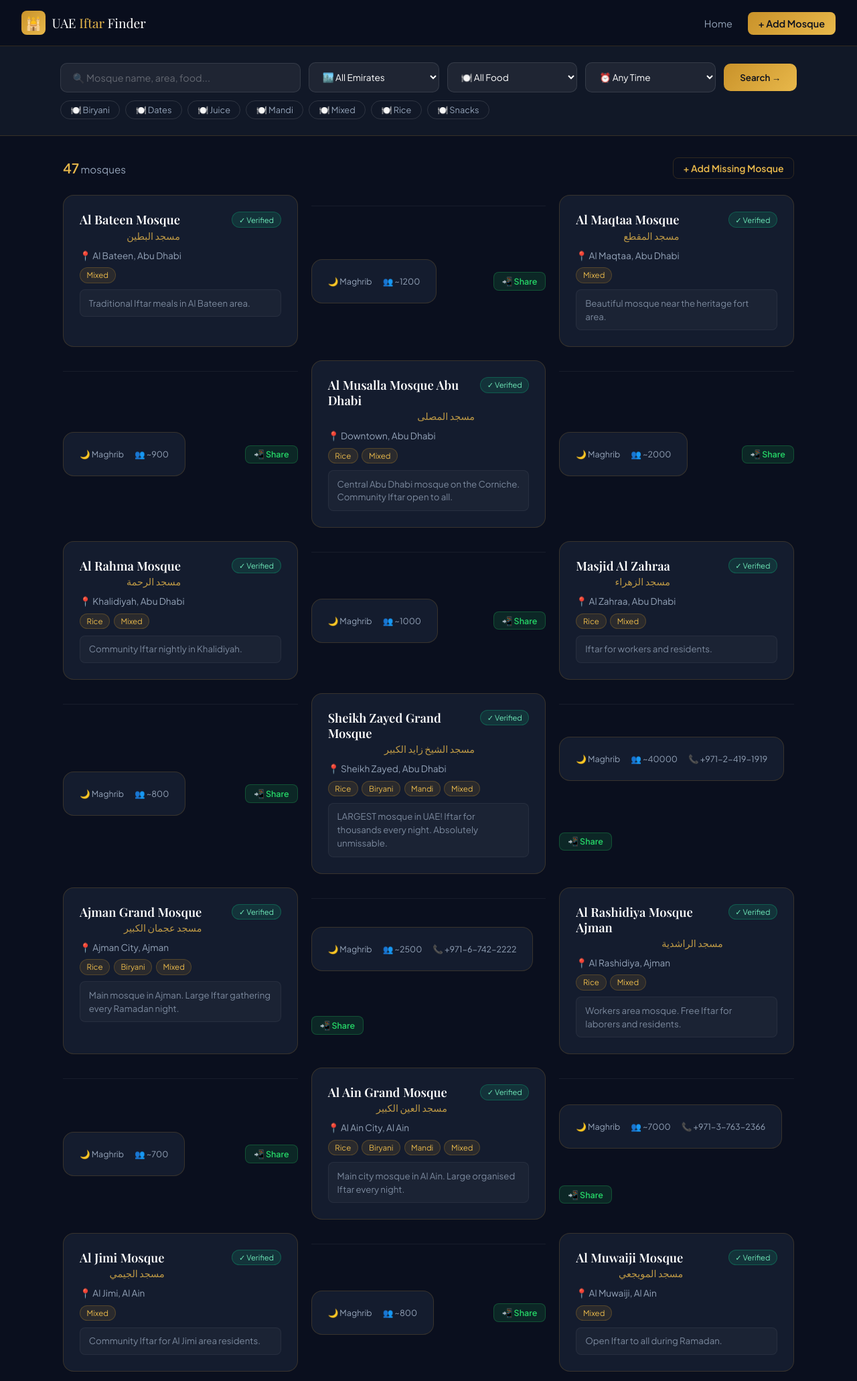
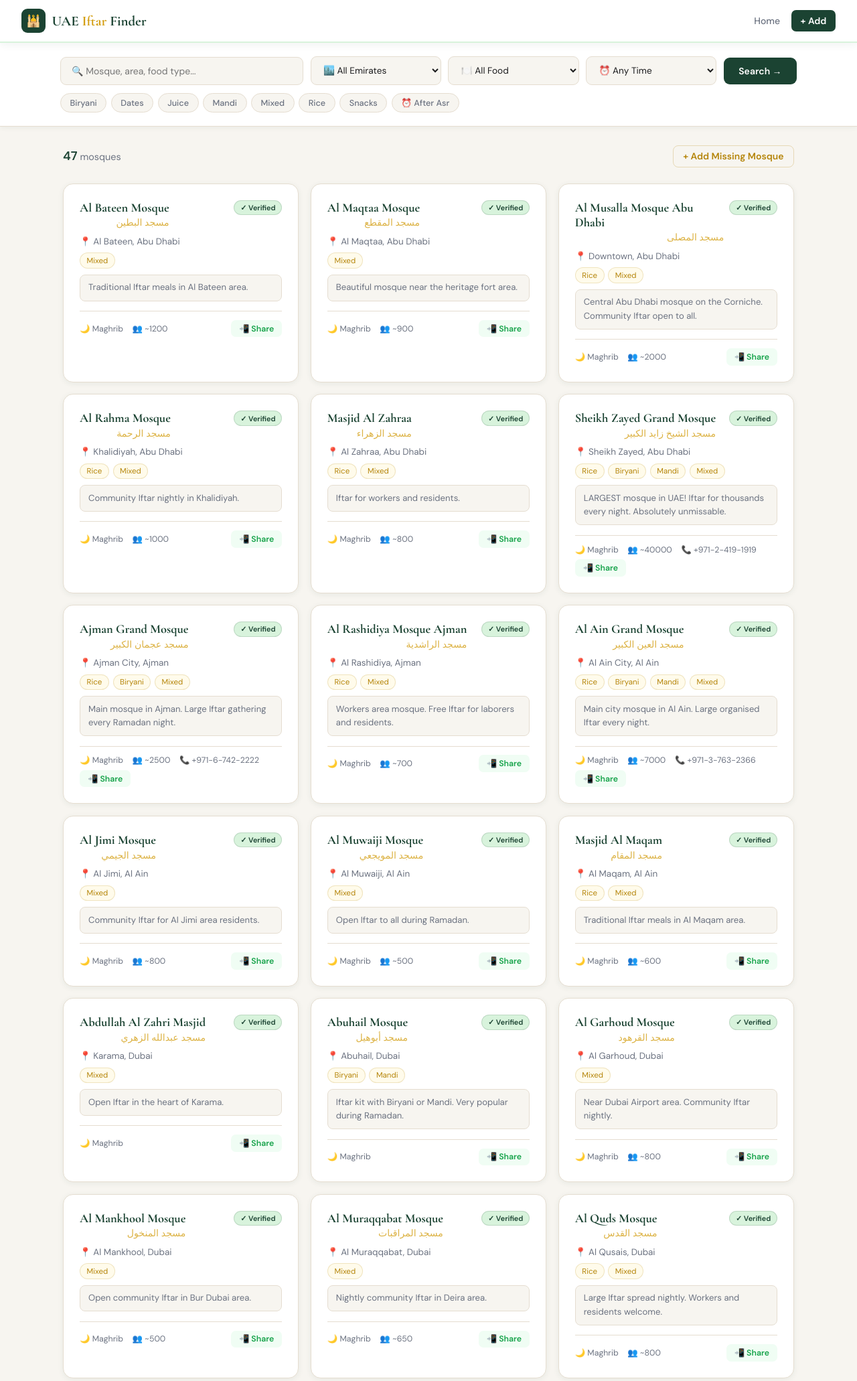
Before and after one commit to gsmcybersec/Dubai-iftar-finder, a Flask app: page /search in a window 1280 px wide. Shown: the top 2062 px of the page at 67% size. Run offline with Flask 3, Linux system fonts and the light colour scheme; data comes from the database, SQL or seed files in the repository; data that the repository does not hold is empty.

Commit message:
Update search.html

```diff
--- a/templates/search.html
+++ b/templates/search.html
@@ -4,220 +4,191 @@
 <meta charset="UTF-8">
 <meta name="viewport" content="width=device-width, initial-scale=1.0">
 <title>Search Mosques — UAE Iftar Finder</title>
-<link href="https://fonts.googleapis.com/css2?family=Playfair+Display:wght@400;600;700&family=Plus+Jakarta+Sans:wght@300;400;500;600&display=swap" rel="stylesheet">
+<link href="https://fonts.googleapis.com/css2?family=Cormorant+Garamond:wght@600;700&family=DM+Sans:wght@300;400;500;600&display=swap" rel="stylesheet">
 <style>
-:root{--navy:#0a0f1e;--navy2:#111827;--navy3:#1e2a3a;--gold:#c9922a;--gold2:#e8b84b;--gold3:#fde68a;--cream:#fdf8f0;--white:#fff;--muted:#94a3b8;--border:rgba(201,146,42,0.2);--card-bg:#141c2e}
+:root{--g:#1B4332;--g2:#2D6A4F;--g3:#40916C;--gl:#D8F3DC;--gp:#F0FAF4;--gd:#D4A017;--gd2:#B5850A;--gdp:#FFFBEB;--w:#fff;--bg:#F7F5F0;--tx:#1C1C1E;--mu:#6B7280;--br:#E5DDD0;--sh:rgba(27,67,50,0.07)}
 *{margin:0;padding:0;box-sizing:border-box}
-body{font-family:'Plus Jakarta Sans',sans-serif;background:var(--navy);color:var(--white);min-height:100vh}
-nav{position:sticky;top:0;z-index:100;background:rgba(10,15,30,0.95);backdrop-filter:blur(12px);border-bottom:1px solid var(--border);padding:1rem 2rem;display:flex;justify-content:space-between;align-items:center}
+body{font-family:'DM Sans',sans-serif;background:var(--bg);color:var(--tx)}
+nav{background:var(--w);border-bottom:2px solid var(--gl);padding:0 2rem;display:flex;justify-content:space-between;align-items:center;height:64px;position:sticky;top:0;z-index:100;box-shadow:0 2px 12px var(--sh)}
 .logo{display:flex;align-items:center;gap:.6rem;text-decoration:none}
-.logo-icon{width:36px;height:36px;background:linear-gradient(135deg,var(--gold),var(--gold2));border-radius:8px;display:flex;align-items:center;justify-content:center;font-size:1.2rem}
-.logo-text{font-family:'Playfair Display',serif;font-size:1.2rem;color:var(--white)}
-.logo-text span{color:var(--gold2)}
-.nav-links a{color:var(--muted);text-decoration:none;padding:.5rem 1rem;border-radius:8px;font-size:.9rem;transition:all .2s;margin-left:.25rem}
-.nav-links a:hover{color:var(--white);background:rgba(255,255,255,.05)}
-.nav-btn{background:linear-gradient(135deg,var(--gold),var(--gold2));color:var(--navy)!important;font-weight:600}
+.li{width:36px;height:36px;background:var(--g);border-radius:9px;display:flex;align-items:center;justify-content:center;font-size:1.1rem}
+.lt{font-family:'Cormorant Garamond',serif;font-size:1.3rem;font-weight:700;color:var(--g)}
+.lt span{color:var(--gd)}
+.nr{display:flex;align-items:center;gap:.2rem}
+.nr a{color:var(--mu);text-decoration:none;padding:.45rem .85rem;border-radius:7px;font-size:.875rem;font-weight:500;transition:all .2s}
+.nr a:hover{color:var(--g);background:var(--gp)}
+.na{background:var(--g)!important;color:#fff!important;font-weight:600!important}
+.na:hover{background:var(--g2)!important;color:#fff!important}
 
-/* FILTER BAR */
-.filter-bar{background:var(--navy2);border-bottom:1px solid var(--border);padding:1.5rem 2rem}
-.filter-form{max-width:1100px;margin:0 auto;display:flex;gap:.75rem;flex-wrap:wrap;align-items:center}
-.filter-input{flex:2;min-width:180px;background:rgba(255,255,255,.06);border:1px solid rgba(255,255,255,.1);border-radius:10px;padding:.75rem 1.1rem;color:var(--white);font-size:.9rem;font-family:'Plus Jakarta Sans',sans-serif;outline:none;transition:border .2s}
-.filter-input::placeholder{color:rgba(255,255,255,.3)}
-.filter-input:focus{border-color:var(--gold)}
-.filter-select{flex:1;min-width:130px;background:rgba(255,255,255,.06);border:1px solid rgba(255,255,255,.1);border-radius:10px;padding:.75rem 1rem;color:var(--white);font-size:.85rem;font-family:'Plus Jakarta Sans',sans-serif;outline:none;cursor:pointer}
-.filter-select option{background:var(--navy2);color:var(--white)}
-.btn-search{padding:.75rem 1.5rem;background:linear-gradient(135deg,var(--gold),var(--gold2));color:var(--navy);border:none;border-radius:10px;font-weight:700;cursor:pointer;font-family:'Plus Jakarta Sans',sans-serif;white-space:nowrap}
-.btn-clear{padding:.75rem 1rem;background:rgba(255,255,255,.06);color:var(--muted);border:1px solid rgba(255,255,255,.1);border-radius:10px;font-size:.85rem;cursor:pointer;text-decoration:none}
+.fb{background:var(--w);border-bottom:1px solid var(--br);padding:1.25rem 2rem;box-shadow:0 1px 8px var(--sh)}
+.ff{max-width:1100px;margin:0 auto;display:flex;gap:.65rem;flex-wrap:wrap;align-items:center}
+.fi{flex:2;min-width:180px;background:var(--bg);border:1.5px solid var(--br);border-radius:9px;padding:.7rem 1rem;color:var(--tx);font-size:.875rem;font-family:'DM Sans',sans-serif;outline:none;transition:border .2s}
+.fi:focus{border-color:var(--g)}
+.fs{flex:1;min-width:130px;background:var(--bg);border:1.5px solid var(--br);border-radius:9px;padding:.7rem .9rem;color:var(--tx);font-size:.85rem;font-family:'DM Sans',sans-serif;outline:none;cursor:pointer}
+.fs:focus{border-color:var(--g)}
+.bs{padding:.7rem 1.4rem;background:var(--g);color:#fff;border:none;border-radius:9px;font-size:.875rem;font-weight:600;cursor:pointer;font-family:'DM Sans',sans-serif;white-space:nowrap;transition:all .2s}
+.bs:hover{background:var(--g2)}
+.bc{padding:.7rem 1rem;background:transparent;color:var(--mu);border:1.5px solid var(--br);border-radius:9px;font-size:.82rem;cursor:pointer;text-decoration:none;font-family:'DM Sans',sans-serif}
+.bc:hover{border-color:var(--g);color:var(--g)}
 
-/* FOOD CHIPS */
-.chips-wrap{max-width:1100px;margin:.75rem auto 0;display:flex;gap:.5rem;flex-wrap:wrap}
-.chip{padding:.3rem .9rem;border-radius:999px;font-size:.8rem;cursor:pointer;text-decoration:none;border:1px solid rgba(255,255,255,.12);color:var(--muted);transition:all .15s;display:inline-flex;align-items:center;gap:.3rem}
-.chip:hover,.chip.active{background:linear-gradient(135deg,var(--gold),var(--gold2));color:var(--navy);border-color:var(--gold);font-weight:600}
+.chips{max-width:1100px;margin:.75rem auto 0;display:flex;gap:.4rem;flex-wrap:wrap}
+.chip{display:inline-flex;align-items:center;gap:.25rem;background:var(--bg);border:1.5px solid var(--br);color:var(--mu);padding:.3rem .85rem;border-radius:999px;font-size:.79rem;font-weight:500;text-decoration:none;transition:all .2s}
+.chip:hover,.chip.on{border-color:var(--g);color:var(--g);background:var(--gp)}
+.chip.on{font-weight:600}
 
-/* MAIN */
-main{max-width:1140px;margin:0 auto;padding:2rem 1.5rem}
-.results-header{display:flex;justify-content:space-between;align-items:center;margin-bottom:1.5rem;flex-wrap:wrap;gap:.75rem}
-.results-count{font-size:.95rem;color:var(--muted)}
-.results-count strong{color:var(--gold2);font-size:1.25rem}
-.add-link{color:var(--gold2);font-weight:600;font-size:.875rem;text-decoration:none;padding:.4rem .9rem;border:1px solid var(--border);border-radius:8px;transition:all .2s}
-.add-link:hover{background:rgba(201,146,42,0.1)}
+main{max-width:1140px;margin:0 auto;padding:1.75rem 1.5rem}
+.rh{display:flex;justify-content:space-between;align-items:center;margin-bottom:1.5rem;flex-wrap:wrap;gap:.75rem}
+.rc{font-size:.9rem;color:var(--mu)}
+.rc strong{color:var(--g);font-size:1.15rem}
+.al{color:var(--gd2);font-weight:600;font-size:.875rem;text-decoration:none;padding:.4rem .9rem;border:1.5px solid rgba(181,133,10,.25);border-radius:8px;transition:all .2s}
+.al:hover{background:var(--gdp)}
 
-/* GRID */
-.grid{display:grid;grid-template-columns:repeat(auto-fill,minmax(320px,1fr));gap:1.25rem}
-.mosque-card{background:var(--card-bg);border:1px solid var(--border);border-radius:16px;padding:1.5rem;transition:all .25s;text-decoration:none;color:inherit;display:block;position:relative;overflow:hidden}
-.mosque-card::before{content:'';position:absolute;top:0;left:0;right:0;height:2px;background:linear-gradient(90deg,var(--gold),var(--gold2));opacity:0;transition:opacity .25s}
-.mosque-card:hover{transform:translateY(-3px);box-shadow:0 12px 40px rgba(0,0,0,.5);border-color:rgba(201,146,42,0.4)}
-.mosque-card:hover::before{opacity:1}
-.card-top{display:flex;justify-content:space-between;align-items:flex-start;margin-bottom:.75rem;gap:.5rem}
-.mosque-name{font-family:'Playfair Display',serif;font-size:1.15rem;color:var(--white);font-weight:600;line-height:1.25}
-.mosque-arabic{font-size:.9rem;color:var(--gold2);direction:rtl;margin-top:.2rem;opacity:.8}
-.verified-badge{background:rgba(16,185,129,.15);color:#6ee7b7;border:1px solid rgba(16,185,129,.3);font-size:.7rem;padding:.2rem .6rem;border-radius:999px;white-space:nowrap;flex-shrink:0}
-.mosque-area{display:flex;align-items:center;gap:.4rem;color:var(--muted);font-size:.85rem;margin-bottom:.6rem}
-.food-tags{display:flex;gap:.35rem;flex-wrap:wrap;margin:.5rem 0}
-.food-tag{background:rgba(201,146,42,0.12);color:var(--gold2);font-size:.72rem;padding:.2rem .6rem;border-radius:999px;border:1px solid rgba(201,146,42,.25)}
-.mosque-notes{font-size:.83rem;color:rgba(148,163,184,.8);background:rgba(255,255,255,.03);padding:.6rem .8rem;border-radius:8px;border:1px solid rgba(255,255,255,.05);margin-top:.6rem;line-height:1.5}
-.mosque-footer{margin-top:1rem;padding-top:.85rem;border-top:1px solid rgba(255,255,255,.06);display:flex;justify-content:space-between;align-items:center;flex-wrap:wrap;gap:.5rem}
-.mosque-metas{display:flex;gap:1rem;flex-wrap:wrap}
-.mosque-meta{font-size:.78rem;color:var(--muted);display:flex;align-items:center;gap:.3rem}
-.whatsapp-btn{display:inline-flex;align-items:center;gap:.3rem;background:rgba(37,211,102,.12);color:#25d366;border:1px solid rgba(37,211,102,.25);padding:.3rem .75rem;border-radius:8px;font-size:.78rem;font-weight:600;text-decoration:none;transition:all .2s}
-.whatsapp-btn:hover{background:rgba(37,211,102,.22)}
+.grid{display:grid;grid-template-columns:repeat(auto-fill,minmax(310px,1fr));gap:1.1rem}
+.mc{background:var(--w);border:1.5px solid var(--br);border-radius:15px;padding:1.5rem;transition:all .22s;text-decoration:none;color:inherit;display:block;box-shadow:0 2px 8px var(--sh);position:relative;overflow:hidden}
+.mc::before{content:'';position:absolute;top:0;left:0;right:0;height:2.5px;background:linear-gradient(90deg,var(--g),var(--g3));opacity:0;transition:opacity .22s}
+.mc:hover{transform:translateY(-2px);box-shadow:0 10px 28px var(--sh);border-color:var(--g3)}
+.mc:hover::before{opacity:1}
+.ct{display:flex;justify-content:space-between;align-items:flex-start;margin-bottom:.65rem;gap:.5rem}
+.mn{font-family:'Cormorant Garamond',serif;font-size:1.15rem;font-weight:700;color:var(--g);line-height:1.2}
+.ma{font-size:.88rem;color:var(--gd);direction:rtl;margin-top:.15rem;opacity:.8}
+.vb{background:var(--gl);color:var(--g);border:1px solid rgba(27,67,50,.15);font-size:.68rem;padding:.2rem .55rem;border-radius:999px;white-space:nowrap;flex-shrink:0;font-weight:600}
+.mloc{display:flex;align-items:center;gap:.35rem;color:var(--mu);font-size:.84rem;margin-bottom:.55rem}
+.ftags{display:flex;gap:.35rem;flex-wrap:wrap;margin:.45rem 0}
+.ft{background:var(--gdp);color:var(--gd2);font-size:.72rem;padding:.2rem .6rem;border-radius:999px;border:1px solid rgba(181,133,10,.2)}
+.mnotes{font-size:.82rem;color:var(--mu);background:var(--bg);padding:.55rem .75rem;border-radius:8px;margin-top:.55rem;line-height:1.55;border:1px solid var(--br)}
+.mfoot{margin-top:.9rem;padding-top:.8rem;border-top:1px solid var(--br);display:flex;justify-content:space-between;align-items:center;flex-wrap:wrap;gap:.4rem}
+.metas{display:flex;gap:.85rem;flex-wrap:wrap}
+.meta{font-size:.77rem;color:var(--mu);display:flex;align-items:center;gap:.25rem}
+.wabtn{display:inline-flex;align-items:center;gap:.3rem;background:#f0fdf4;color:#16a34a;border:1px solid #bbf7d0;padding:.3rem .75rem;border-radius:7px;font-size:.77rem;font-weight:600;cursor:pointer;transition:all .2s;border:none;font-family:'DM Sans',sans-serif}
+.wabtn:hover{background:#dcfce7}
 
-/* EMPTY */
-.empty-state{text-align:center;padding:5rem 2rem;color:var(--muted)}
-.empty-icon{font-size:4rem;margin-bottom:1rem}
-.empty-state h3{font-size:1.3rem;color:var(--white);margin-bottom:.5rem}
-.empty-state a{color:var(--gold2);text-decoration:none;font-weight:600}
+.empty{text-align:center;padding:5rem 2rem;color:var(--mu)}
+.empty .ei{font-size:3.5rem;margin-bottom:1rem}
+.empty h3{font-size:1.2rem;color:var(--g);margin-bottom:.5rem}
+.empty a{color:var(--gd2);font-weight:600;text-decoration:none}
 
-/* ADD CTA */
-.add-cta{background:var(--card-bg);border:1px solid var(--border);border-radius:16px;padding:2.5rem;text-align:center;margin-top:3rem}
-.add-cta h3{font-family:'Playfair Display',serif;font-size:1.5rem;margin-bottom:.5rem}
-.add-cta p{color:var(--muted);font-size:.9rem;margin-bottom:1.5rem}
-.btn-add{display:inline-block;padding:.8rem 2rem;background:linear-gradient(135deg,var(--gold),var(--gold2));color:var(--navy);border-radius:10px;font-weight:700;text-decoration:none}
+.addcta{background:var(--g);border-radius:16px;padding:2.5rem;text-align:center;margin-top:2.5rem}
+.addcta h3{font-family:'Cormorant Garamond',serif;font-size:1.5rem;color:#fff;margin-bottom:.5rem}
+.addcta p{color:rgba(255,255,255,.6);font-size:.9rem;margin-bottom:1.25rem}
+.addcta a{display:inline-block;padding:.75rem 2rem;background:var(--gd);color:var(--g);border-radius:9px;font-weight:700;text-decoration:none;font-size:.9rem}
 
-footer{background:var(--navy2);border-top:1px solid var(--border);padding:1.5rem;text-align:center}
-.footer-inner{max-width:800px;margin:0 auto}
-.footer-name{font-family:'Playfair Display',serif;color:var(--gold2);font-size:1rem;margin-bottom:.4rem}
-.footer-links{display:flex;justify-content:center;gap:1.5rem;flex-wrap:wrap;margin-bottom:.5rem}
-.footer-links a{color:var(--muted);text-decoration:none;font-size:.85rem}
-.footer-links a:hover{color:var(--gold2)}
-.footer-copy{font-size:.78rem;color:rgba(148,163,184,.4)}
+footer{background:var(--g);padding:2rem;margin-top:2rem;text-align:center}
+.fn{font-family:'Cormorant Garamond',serif;color:#fde68a;font-size:1.1rem;margin-bottom:.4rem}
+.fl{display:flex;justify-content:center;gap:1.5rem;flex-wrap:wrap;margin-bottom:.4rem}
+.fl a{color:rgba(255,255,255,.5);text-decoration:none;font-size:.85rem}
+.fl a:hover{color:#fde68a}
+.fco{font-size:.77rem;color:rgba(255,255,255,.3)}
 
 @media(max-width:640px){
-  nav{padding:.75rem 1rem}
-  .nav-links a:not(.nav-btn){display:none}
-  .filter-bar{padding:1rem}
-  .filter-input,.filter-select,.btn-search{width:100%}
-  main{padding:1.5rem 1rem}
+  nav{padding:0 1rem}
+  .nr a:not(.na){display:none}
+  .fb{padding:1rem}
+  .fi,.fs,.bs{width:100%;min-width:unset}
+  main{padding:1.25rem 1rem}
   .grid{grid-template-columns:1fr}
 }
 </style>
 </head>
 <body>
-
 <nav>
-  <a href="/" class="logo">
-    <div class="logo-icon">🕌</div>
-    <span class="logo-text">UAE <span>Iftar</span> Finder</span>
-  </a>
-  <div class="nav-links">
+  <a href="/" class="logo"><div class="li">🕌</div><span class="lt">UAE <span>Iftar</span> Finder</span></a>
+  <div class="nr">
     <a href="/">Home</a>
-    <a href="/add" class="nav-btn">+ Add Mosque</a>
+    <a href="/add" class="na">+ Add</a>
   </div>
 </nav>
 
-<div class="filter-bar">
-  <form action="/search" method="get" class="filter-form">
-    <input class="filter-input" type="text" name="q" placeholder="🔍 Mosque name, area, food..." value="{{ query }}">
-    <select class="filter-select" name="city">
+<div class="fb">
+  <form action="/search" method="get" class="ff">
+    <input class="fi" type="text" name="q" placeholder="🔍 Mosque, area, food type..." value="{{ query }}">
+    <select class="fs" name="city">
       <option value="">🏙️ All Emirates</option>
-      {% for c in cities %}
-      <option value="{{ c.city }}" {% if c.city==city %}selected{% endif %}>{{ c.city }}</option>
-      {% endfor %}
+      {% for c in cities %}<option value="{{ c.city }}" {% if c.city==city %}selected{% endif %}>{{ c.city }}</option>{% endfor %}
     </select>
-    <select class="filter-select" name="food">
+    <select class="fs" name="food">
       <option value="">🍽️ All Food</option>
-      {% for ft in food_types %}
-      <option value="{{ ft }}" {% if ft==food %}selected{% endif %}>{{ ft }}</option>
-      {% endfor %}
+      {% for ft in food_types %}<option value="{{ ft }}" {% if ft==food %}selected{% endif %}>{{ ft }}</option>{% endfor %}
     </select>
-    <select class="filter-select" name="iftar_time">
+    <select class="fs" name="iftar_time">
       <option value="">⏰ Any Time</option>
       <option value="Maghrib" {% if iftar_time=='Maghrib' %}selected{% endif %}>Maghrib</option>
       <option value="After Asr" {% if iftar_time=='After Asr' %}selected{% endif %}>After Asr (Early)</option>
-      <option value="After Maghrib" {% if iftar_time=='After Maghrib' %}selected{% endif %}>After Maghrib</option>
     </select>
-    <button type="submit" class="btn-search">Search →</button>
-    {% if query or city or food or iftar_time %}
-    <a href="/search" class="btn-clear">✕ Clear</a>
-    {% endif %}
+    <button type="submit" class="bs">Search →</button>
+    {% if query or city or food or iftar_time %}<a href="/search" class="bc">✕ Clear</a>{% endif %}
   </form>
-  <div class="chips-wrap">
+  <div class="chips">
     {% for ft in food_types %}
-    <a href="/search?food={{ ft }}{% if city %}&city={{ city }}{% endif %}"
-       class="chip {% if food==ft %}active{% endif %}">🍽️ {{ ft }}</a>
+    <a href="/search?food={{ ft }}{% if city %}&city={{ city }}{% endif %}" class="chip {% if food==ft %}on{% endif %}">{{ ft }}</a>
     {% endfor %}
+    <a href="/search?iftar_time=After+Asr" class="chip {% if iftar_time=='After Asr' %}on{% endif %}">⏰ After Asr</a>
   </div>
 </div>
 
 <main>
-  <div class="results-header">
-    <div class="results-count">
+  <div class="rh">
+    <div class="rc">
       <strong>{{ mosques|length }}</strong> mosque{% if mosques|length!=1 %}s{% endif %}
       {% if city %} in <em>{{ city }}</em>{% endif %}
       {% if food %} · <em>{{ food }}</em>{% endif %}
       {% if query %} · "<em>{{ query }}</em>"{% endif %}
     </div>
-    <a href="/add" class="add-link">+ Add Missing Mosque</a>
+    <a href="/add" class="al">+ Add Missing Mosque</a>
   </div>
 
   {% if mosques %}
   <div class="grid">
     {% for m in mosques %}
-    <a href="/mosque/{{ m.id }}" class="mosque-card">
-      <div class="card-top">
+    <a href="/mosque/{{ m.id }}" class="mc">
+      <div class="ct">
         <div>
-          <div class="mosque-name">{{ m.name }}</div>
-          {% if m.arabic_name %}<div class="mosque-arabic">{{ m.arabic_name }}</div>{% endif %}
+          <div class="mn">{{ m.name }}</div>
+          {% if m.arabic_name %}<div class="ma">{{ m.arabic_name }}</div>{% endif %}
         </div>
-        {% if m.verified %}<span class="verified-badge">✓ Verified</span>{% endif %}
+        {% if m.verified %}<span class="vb">✓ Verified</span>{% endif %}
       </div>
-      <div class="mosque-area">📍 {{ m.area }}, {{ m.city }}</div>
+      <div class="mloc">📍 {{ m.area }}, {{ m.city }}</div>
       {% if m.food_type %}
-      <div class="food-tags">
-        {% for ft in m.food_type.split(',') %}
-        <span class="food-tag">{{ ft.strip() }}</span>
-        {% endfor %}
-      </div>
+      <div class="ftags">{% for ft in m.food_type.split(',') %}<span class="ft">{{ ft.strip() }}</span>{% endfor %}</div>
       {% endif %}
-      {% if m.notes %}
-      <div class="mosque-notes">{{ m.notes[:130] }}{% if m.notes|length>130 %}…{% endif %}</div>
-      {% endif %}
-      <div class="mosque-footer">
-        <div class="mosque-metas">
-          <span class="mosque-meta">🌙 {{ m.iftar_time or 'Maghrib' }}</span>
-          {% if m.capacity %}<span class="mosque-meta">👥 ~{{ m.capacity }}</span>{% endif %}
-          {% if m.contact %}<span class="mosque-meta">📞 {{ m.contact }}</span>{% endif %}
+      {% if m.notes %}<div class="mnotes">{{ m.notes[:120] }}{% if m.notes|length>120 %}…{% endif %}</div>{% endif %}
+      <div class="mfoot">
+        <div class="metas">
+          <span class="meta">🌙 {{ m.iftar_time or 'Maghrib' }}</span>
+          {% if m.capacity %}<span class="meta">👥 ~{{ m.capacity }}</span>{% endif %}
+          {% if m.contact %}<span class="meta">📞 {{ m.contact }}</span>{% endif %}
         </div>
-        <a class="whatsapp-btn" onclick="event.preventDefault();shareWhatsApp('{{ m.name }}','{{ m.city }}','{{ m.area }}')">
-          📲 Share
-        </a>
+        <button class="wabtn" onclick="event.preventDefault();wa('{{ m.name }}','{{ m.city }}','{{ m.area }}')">📲 Share</button>
       </div>
     </a>
     {% endfor %}
   </div>
   {% else %}
-  <div class="empty-state">
-    <div class="empty-icon">🕌</div>
+  <div class="empty">
+    <div class="ei">🕌</div>
     <h3>No mosques found</h3>
-    <p style="margin-top:.5rem">Try a different search or <a href="/add">add this mosque</a> to help others!</p>
+    <p style="margin-top:.5rem">Try a different search or <a href="/add">add this mosque</a></p>
   </div>
   {% endif %}
 
-  <div class="add-cta">
+  <div class="addcta">
     <h3>Know a Mosque Offering Iftar?</h3>
-    <p>Help the UAE community — add it to our directory in seconds.</p>
-    <a href="/add" class="btn-add">+ Add Mosque</a>
+    <p>Help the UAE community — add it in seconds.</p>
+    <a href="/add">+ Add Mosque</a>
   </div>
 </main>
 
 <footer>
-  <div class="footer-inner">
-    <div class="footer-name">Built by Muhammad Farooque 🌙</div>
-    <div class="footer-links">
-      <a href="/">Home</a>
-      <a href="/search">Browse</a>
-      <a href="/add">Add Mosque</a>
-      <a href="mailto:technogsmfarooq@gmail.com">📧 Contact</a>
-    </div>
-    <div class="footer-copy">UAE Iftar Finder · Ramadan Kareem 🌙</div>
-  </div>
+  <div class="fn">Built by Muhammad Farooque 🌙</div>
+  <div class="fl"><a href="/">Home</a><a href="/search">Browse</a><a href="/add">Add Mosque</a><a href="mailto:technogsmfarooq@gmail.com">📧 Contact</a></div>
+  <div class="fco">UAE Iftar Finder · Ramadan Kareem 🌙</div>
 </footer>
 
 <script>
-function shareWhatsApp(name, city, area) {
-  const url = window.location.origin + window.location.pathname;
-  const text = `🕌 *${name}*\n📍 ${area}, ${city}\n🌙 Offering free Iftar meals this Ramadan!\n\nFind more UAE Iftar mosques: ${url}`;
-  window.open('https://wa.me/?text=' + encodeURIComponent(text), '_blank');
+function wa(name,city,area){
+  const url=window.location.origin+window.location.pathname;
+  const text=`🕌 *${name}*\n📍 ${area}, ${city}, UAE\n🌙 Free Iftar this Ramadan!\n\nFind more UAE Iftar mosques:\n${window.location.origin}`;
+  window.open('https://wa.me/?text='+encodeURIComponent(text),'_blank');
 }
 </script>
 </body>
```
